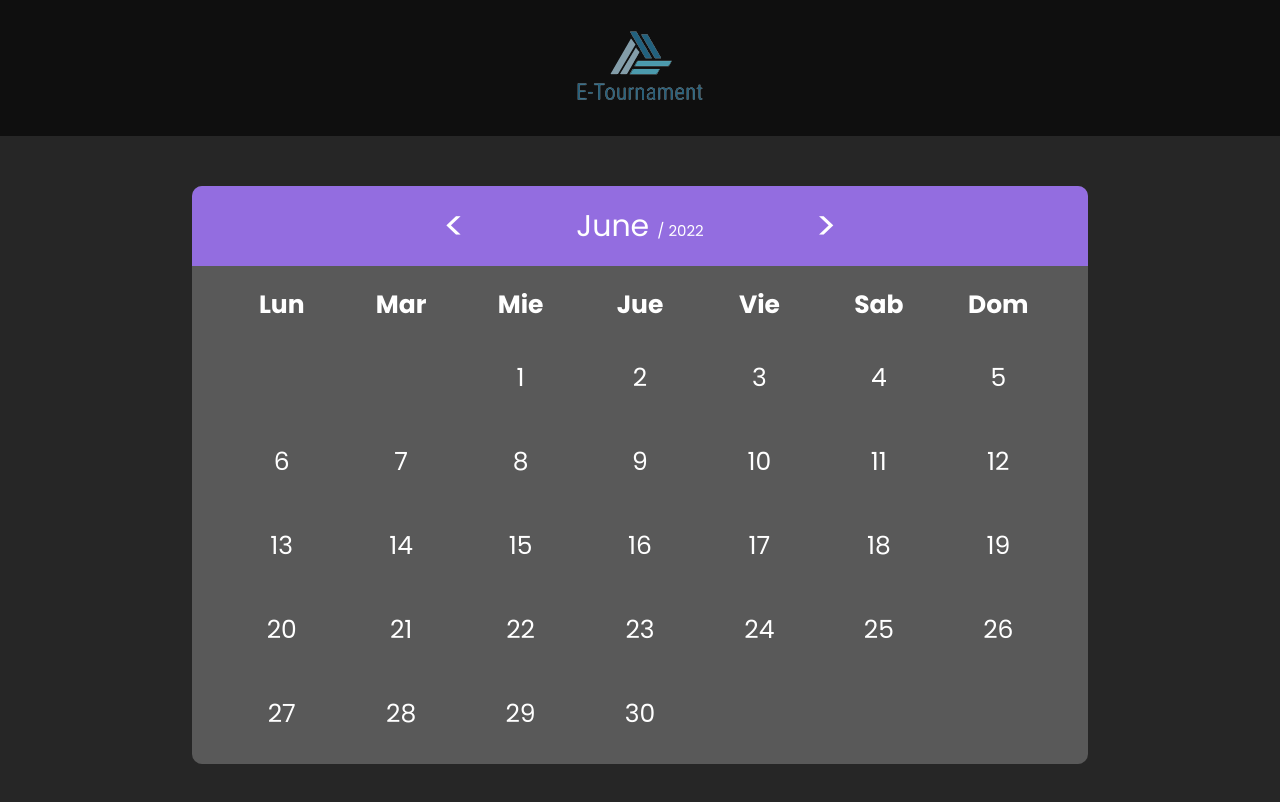
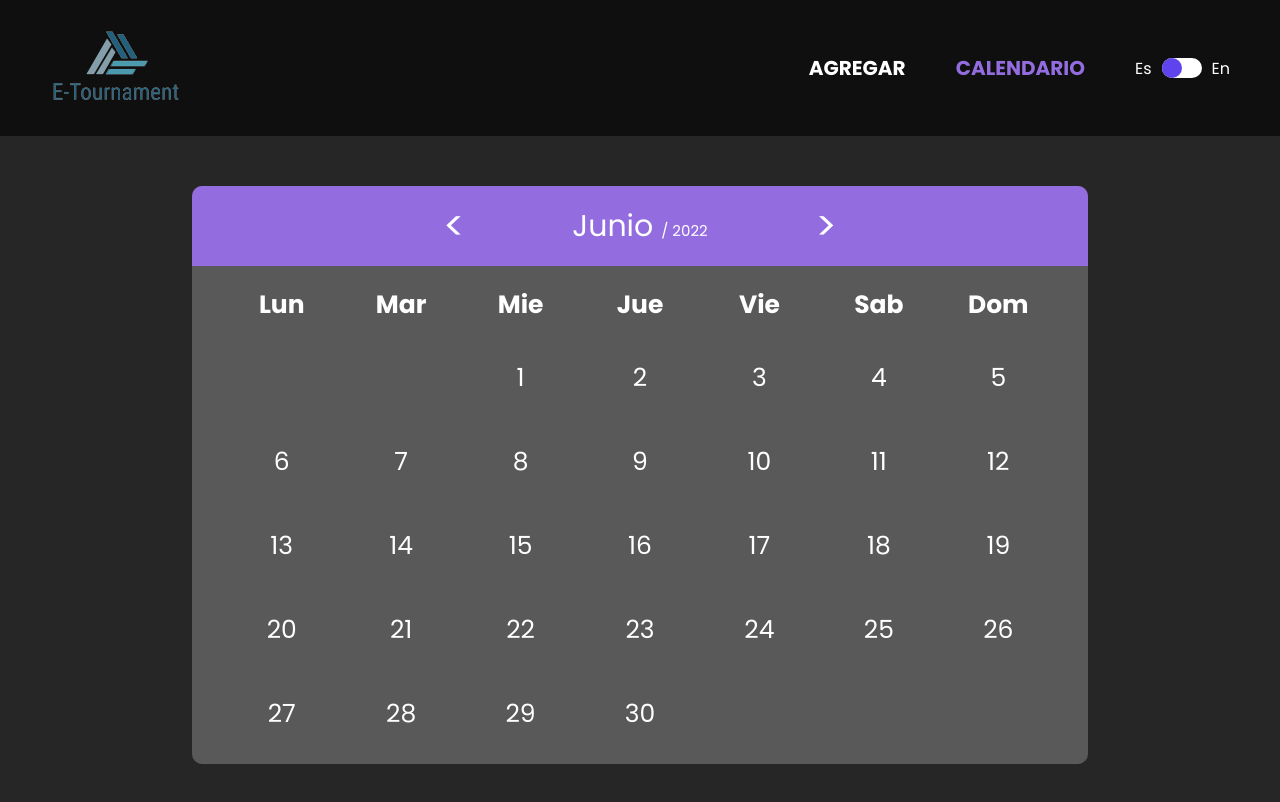
Before and after one commit to Alvarotloc/E-Tournament, a React (Vite) app: page / in a window 1280 px wide. Shown: the top 802 px of the page. Built offline with nearby package versions, Linux system fonts and the light colour scheme.

Commit message:
Añadida funcionalidad de idioma y logica separada en custom hooks

```diff
--- a/src/App.jsx
+++ b/src/App.jsx
@@ -1,11 +1,12 @@
 import { BrowserRouter, Route, Routes } from "react-router-dom";
+import { IdiomaProvider } from "./context/IdiomaProvider";
 import Calendar from "./pages/Calendar";
 import Formulario from "./pages/Formulario";
 import Layout from "./pages/Layout";
 
 const App = () => {
-  console.log(new Date(1, 2022, 0));
   return (
+    <IdiomaProvider>
       <BrowserRouter>
         <Routes>
           <Route path="/" element={<Layout />}>
@@ -14,6 +15,7 @@ const App = () => {
           </Route>
         </Routes>
       </BrowserRouter>
+    </IdiomaProvider>
   );
 };
 
--- /dev/null
+++ b/src/components/Header.jsx
@@ -0,0 +1,38 @@
+import { Link, useLocation } from "react-router-dom";
+import styles from "../styles/Layout.module.css";
+import useIdioma from "../hooks/useIdioma";
+import { useEffect, useState } from "react";
+import ToggleIdioma from "./ToggleIdioma";
+const Header = () => {
+  const [textos, setTextos] = useState([]);
+  const { isSpanish } = useIdioma();
+  const { pathname } = useLocation();
+
+  useEffect(() => {
+    if (isSpanish) {
+      setTextos(["Agregar", "Calendario"]);
+      return;
+    }
+    setTextos(["Add", "Calendar"]);
+  }, [isSpanish]);
+
+  return (
+    <header className={styles.header}>
+      <img src="./imgs/LogoHeader.svg" alt="Logo de la empresa" />
+      <nav>
+        <Link
+          to="/formulario"
+          className={pathname === "/formulario" ? styles.enlaceActual : ""}
+        >
+          {textos[0]}
+        </Link>
+        <Link to="/" className={pathname === "/" ? styles.enlaceActual : ""}>
+          {textos[1]}
+        </Link>
+        <ToggleIdioma />
+      </nav>
+    </header>
+  );
+};
+
+export default Header;
--- /dev/null
+++ b/src/components/ToggleIdioma.jsx
@@ -0,0 +1,16 @@
+import useIdioma from "../hooks/useIdioma";
+import styles from "../styles/Layout.module.css";
+const ToggleIdioma = () => {
+  const { isSpanish, setIsSpanish } = useIdioma();
+  return (
+    <div className={styles.cambioIdioma}>
+      Es
+      <div className={styles.toggle} onClick={() => setIsSpanish(!isSpanish)}>
+        <div className={isSpanish ? "" : styles.activo}></div>
+      </div>
+      En
+    </div>
+  );
+};
+
+export default ToggleIdioma;
--- /dev/null
+++ b/src/context/IdiomaProvider.jsx
@@ -0,0 +1,16 @@
+import React, { createContext, useState } from 'react'
+const IdiomaContext = createContext();
+
+const IdiomaProvider = ({children}) => {
+    const [isSpanish, setIsSpanish] = useState(true);
+  return (
+    <IdiomaContext.Provider value={{
+        isSpanish,
+        setIsSpanish
+    }}>{children}</IdiomaContext.Provider>
+  )
+}
+
+export {IdiomaProvider};
+
+export default IdiomaContext;
--- a/src/helpers/index.js
+++ b/src/helpers/index.js
@@ -1,3 +1,5 @@
+import useIdioma from "../hooks/useIdioma";
+
 export const generarDias = (dias) => {
   let diasTotal = [];
   for (let i = 2; i <= dias; i++) {
@@ -5,7 +7,10 @@ export const generarDias = (dias) => {
   }
   return diasTotal;
 };
-export const conseguirNombreMes = (anio, mes) =>
-  new Date(anio, mes, 0).toLocaleString("default", { month: "long" });
-
-    // export const conseguirDiasSemana = (anio, mes) => new Date(anio,mes,1).toLocaleDateString("default", { weekday: "long" });
+export const conseguirNombreMes = (anio, mes) => {
+  const {isSpanish} = useIdioma();
+  if(isSpanish){
+    return new Date(anio, mes, 0).toLocaleString("es-ES", {month: "long"});
+  }
+  return new Date(anio, mes, 0).toLocaleString("en-EN", { month: "long" });
+}
--- /dev/null
+++ b/src/hooks/useCalendario.jsx
@@ -0,0 +1,41 @@
+import { useEffect, useState } from "react";
+import useIdioma from "./useIdioma";
+
+const useCalendario = () => {
+    const [anioActual, setAnioActual] = useState(new Date().getFullYear());
+    const [mesActual, setMesActual] = useState(new Date().getMonth() + 1);
+    const [textos, setTextos] = useState([]);
+    const {isSpanish} = useIdioma();
+    useEffect(() => {
+      if(isSpanish){
+        setTextos(['Lun', 'Mar', 'Mie', 'Jue', 'Vie', 'Sab', 'Dom']);
+        return;
+      }
+      setTextos(['Mon', 'Tue', 'Wed', 'Thu', 'Fri', 'Sat', 'Sun']);
+    },[isSpanish]);
+    const handleSiguienteMes = () => {
+      if (mesActual === 11) {
+        setAnioActual(anioActual + 1);
+        setMesActual(0);
+        return;
+      }
+      setMesActual(mesActual + 1);
+    };
+    const handleAnteriorMes = () => {
+      if (mesActual === 0) {
+        setAnioActual(anioActual - 1);
+        setMesActual(11);
+        return;
+      }
+      setMesActual(mesActual - 1);
+    };
+    return {
+        anioActual,
+        mesActual,
+        textos,
+        handleSiguienteMes,
+        handleAnteriorMes,
+    };
+}
+
+export default useCalendario
--- /dev/null
+++ b/src/hooks/useIdioma.jsx
@@ -0,0 +1,6 @@
+import { useContext } from "react"
+import IdiomaContext from "../context/IdiomaProvider"
+
+const useIdioma = () => useContext(IdiomaContext);
+
+export default useIdioma
--- a/src/pages/Calendar.jsx
+++ b/src/pages/Calendar.jsx
@@ -1,25 +1,15 @@
-import { useState } from "react";
 import { conseguirNombreMes, generarDias } from "../helpers";
+import useCalendario from "../hooks/useCalendario";
 import styles from "../styles/Calendar.module.css";
 const Calendar = () => {
-  const [anioActual, setAnioActual] = useState(new Date().getFullYear());
-  const [mesActual, setMesActual] = useState(new Date().getMonth() + 1);
-  const handleSiguienteMes = () => {
-    if (mesActual === 11) {
-      setAnioActual(anioActual + 1);
-      setMesActual(0);
-      return;
-    }
-    setMesActual(mesActual + 1);
-  };
-  const handleAnteriorMes = () => {
-    if (mesActual === 0) {
-      setAnioActual(anioActual - 1);
-      setMesActual(11);
-      return;
-    }
-    setMesActual(mesActual - 1);
-  };
+  const {
+    anioActual,
+    mesActual,
+    textos,
+    handleSiguienteMes,
+    handleAnteriorMes,
+  } = useCalendario();
+
   const DIAS_SEMANA = {
     0 : `${styles.domingo}`,
     1 : `${styles.lunes}`,
@@ -40,14 +30,17 @@ const Calendar = () => {
         <p onClick={handleSiguienteMes}>&#62;</p>
       </header>
       <div className={styles.contenedorDias}>
-        <p>Lun</p>
-        <p>Mar</p>
-        <p>Mie</p>
-        <p>Jue</p>
-        <p>Vie</p>
-        <p>Sab</p>
-        <p>Dom</p>
-        <div className={DIAS_SEMANA[new Date(anioActual, mesActual - 1, 1).getDay()]}>1</div> {/* Damos estilos al primer dia del mes en base al diccionario de arriba, ya que el new Date nos da el día de la semana */}
+        {textos.map((texto) => (
+          <p key={texto}>{texto}</p>
+        ))}
+        <div
+          className={
+            DIAS_SEMANA[new Date(anioActual, mesActual - 1, 1).getDay()]
+          }
+        >
+          1
+        </div>{" "}
+        {/* Damos estilos al primer dia del mes en base al diccionario de arriba, ya que el new Date nos da el día de la semana */}
         {generarDias(new Date(anioActual, mesActual, 0).getDate()).map(
           (dia, index) => (
             <div key={index}>{dia}</div>
--- a/src/pages/Layout.jsx
+++ b/src/pages/Layout.jsx
@@ -1,11 +1,10 @@
 import styles from "../styles/Layout.module.css";
 import { Outlet } from "react-router-dom";
+import Header from "../components/Header";
 const Layout = () => {
   return (
     <>
-      <header className={styles.header}>
-        <img src="./imgs/LogoHeader.svg" alt="Logo de la empresa" />
-      </header>
+      <Header />
       <main className={styles.contenedorGeneral}>
         <Outlet />
       </main>
--- a/src/styles/Layout.module.css
+++ b/src/styles/Layout.module.css
@@ -2,12 +2,60 @@
     height: 17vh;
     background-color: #0f0f0f;
     display:flex;
+    justify-content:space-between;
+    align-items:center;
+    padding: 0 5rem;
+}
+.header nav{
+    display:flex;
+    gap: 5rem;
+}
+.header nav a{
+    color: #fff;
+    text-decoration: none;
+    font-size: 2rem;
+    font-weight: bold;
+    text-transform: uppercase;
+    transition: color .4s;
+}
+.header nav a:hover{
+    color: #936de0;
+}
+.header nav a.enlaceActual{
+    color: #936de0;
+}
+.cambioIdioma{
+    display:flex;
+    align-items:center;
     justify-content:center;
-    align-items:center;
+    color: white;
+    gap: 1rem;
+}
+.toggle{
+  display:flex;
+  align-items:center;
+  position: relative;
+  width: 4rem;
+  height: 2rem;
+  border-radius: 1rem;
+  background-color: white;
+  cursor: pointer;
+}
+.toggle div{
+    height: 2rem;
+    width: 2rem;
+    background-color: #5f43ed;
+    border-radius: 50%;
+    position: absolute;
+    left: 0;
+    transition: left .4s;
+}
+.toggle .activo{
+    left: calc(100% - 2rem);
 }
 .contenedorGeneral{
     min-height: 83vh;
     display:grid;
     place-content: center;
     padding: 5rem;
-  }
+}
```
Lines whose indentation alone changed are shown as unchanged.
